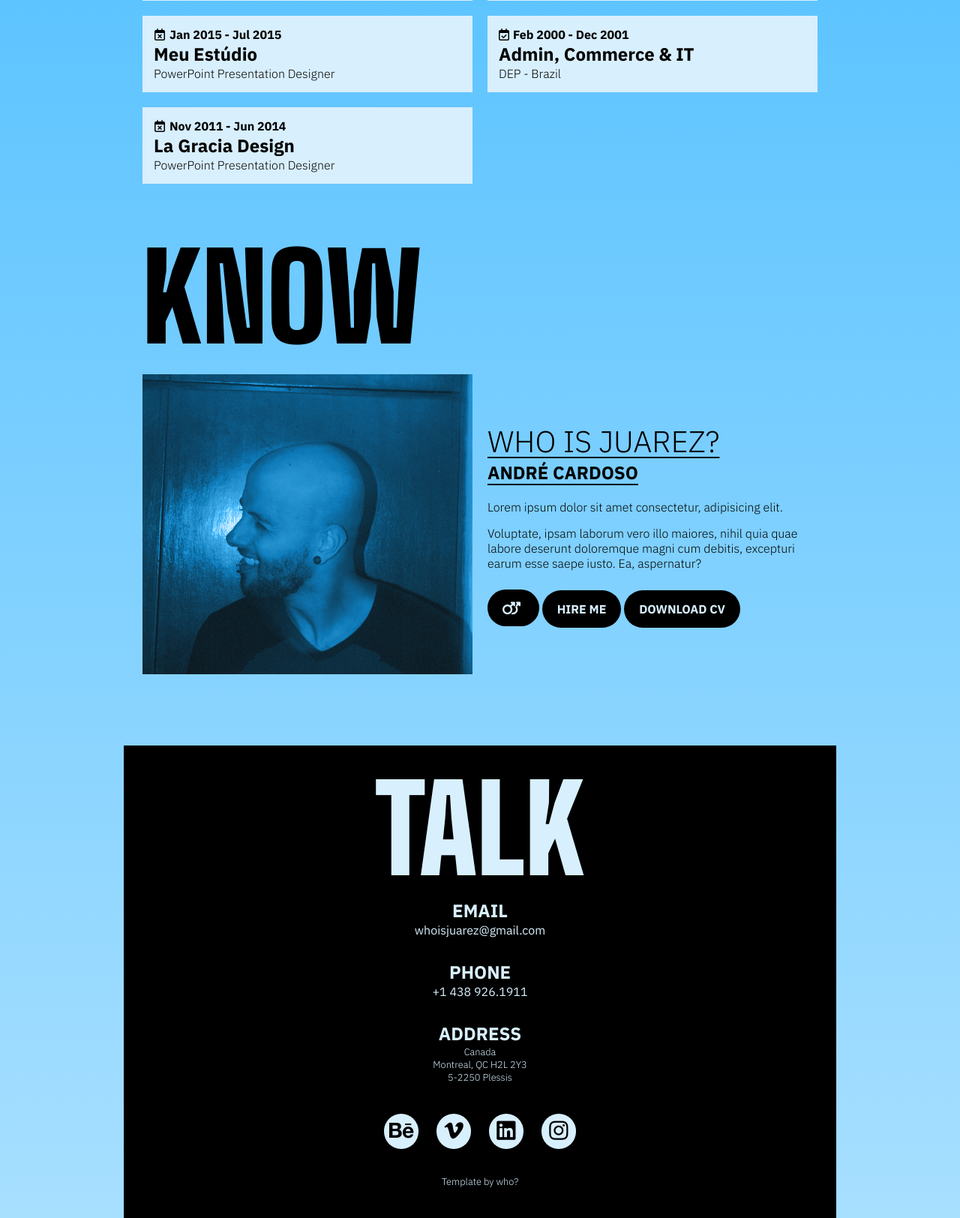
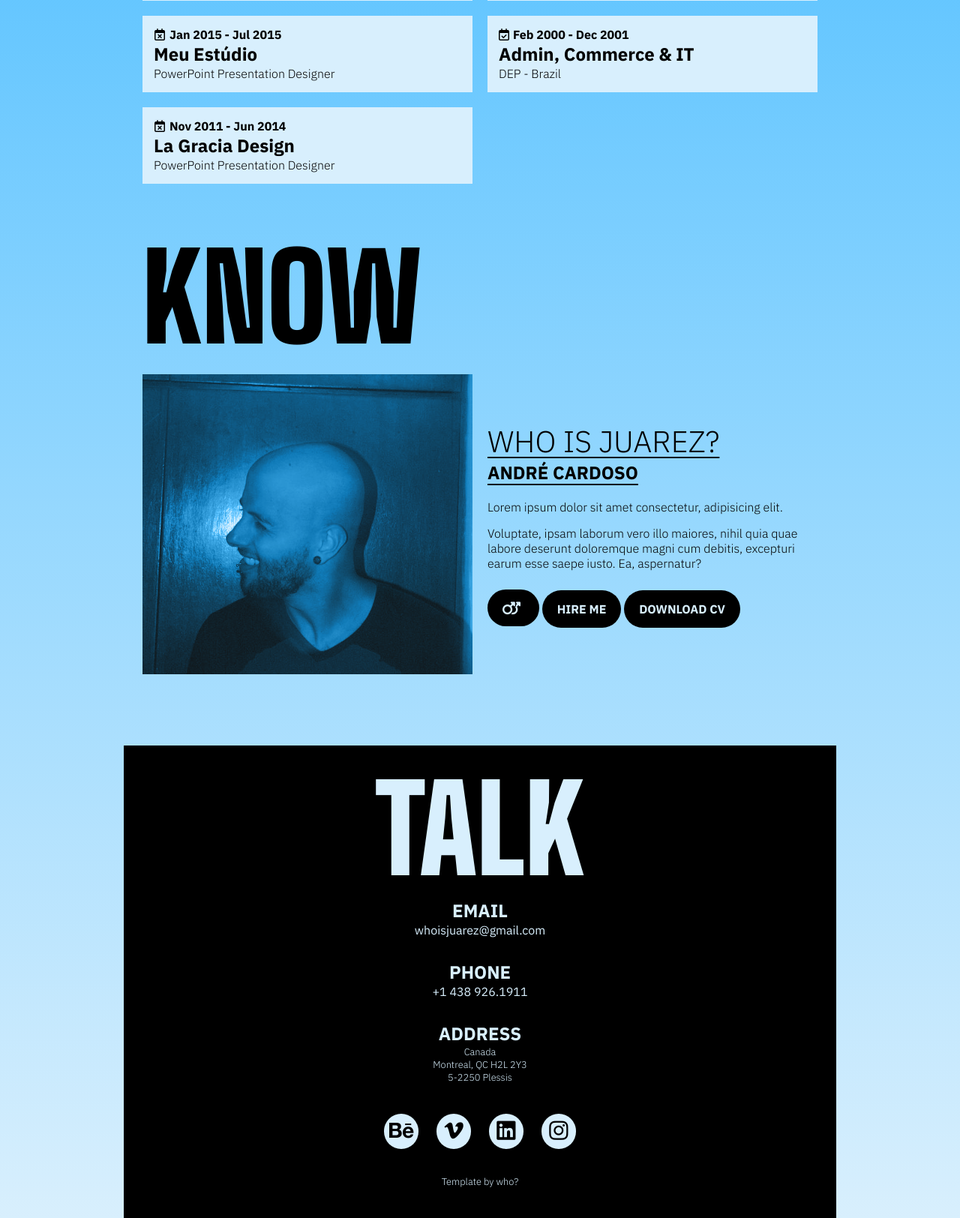
Before and after one commit to whoisjuarez/whoisjuarez.github.io, a PHP site: page / in a window 1280 px wide. Shown: the part 2226-3850 px from the top of the page at 75% size. Run offline with PHP 8.4, Linux system fonts and the light colour scheme; some libraries are stand-ins or nearby versions.

Commit message:
Update style.css

```diff
--- a/css/style.css
+++ b/css/style.css
@@ -15,7 +15,7 @@ html{
 }
 
 body{
-	background: linear-gradient(180deg, var(--blue) 50%, #a7dfff 100%);
+	background: linear-gradient(180deg, var(--blue) 50%, var(--white-ish) 100%);
 	font-family: 'IBM Plex Sans', sans-serif;
 }
 
```
